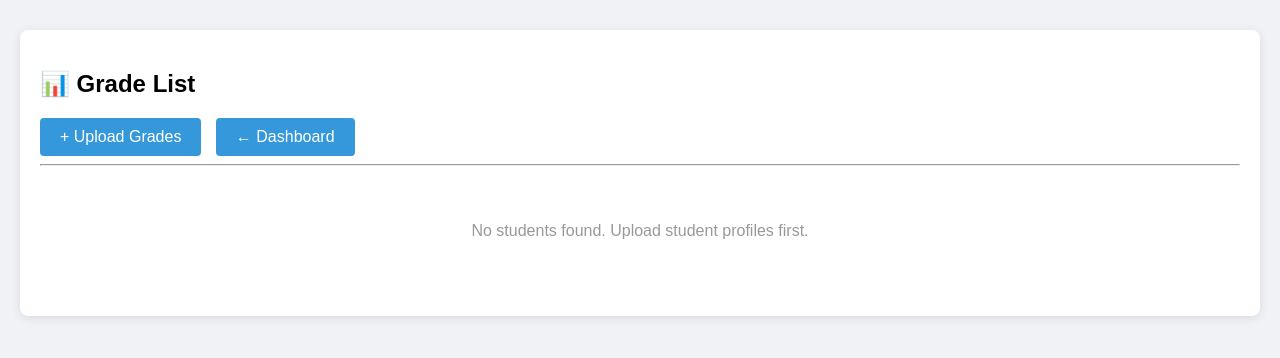
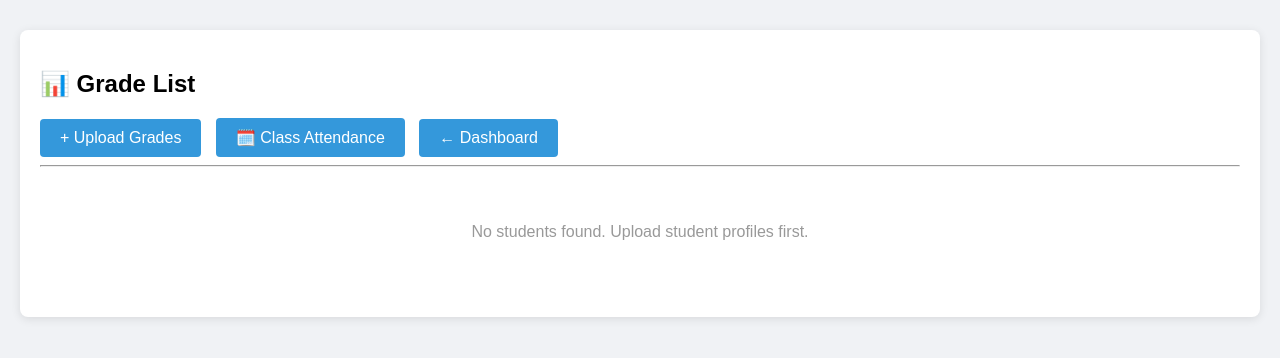
Before and after one commit to civ1977/smashed_sfs_project, a Django app: template smashed_sfs/templates/grades/list.html in a window 1280 px wide. Shown: the part 98-456 px from the top of the page. Run offline with Django 5.2, Linux system fonts and the light colour scheme; the template is opened without the code that fills it, so the values that code supplies are empty.

Commit message:
Add Class Attendance nav link to Grade List page
Should have shipped with the attendance feature commit (90b4b3d) -
the Grade List page had no way to navigate to the Class Attendance
view.

Co-Authored-By: Claude Sonnet 5 <noreply@anthropic.com>
Claude-Session: https://claude.ai/code/session_017nic9UCin36DcE7D3Do4eS

```diff
--- a/smashed_sfs/templates/grades/list.html
+++ b/smashed_sfs/templates/grades/list.html
@@ -5,6 +5,7 @@
 <h2>📊 Grade List</h2>
 
 <a href="{% url 'upload_grades' %}" class="btn">+ Upload Grades</a>
+<a href="{% url 'view_attendance' 'all' %}" class="btn">🗓️ Class Attendance</a>
 <a href="{% url 'dashboard' %}" class="btn">← Dashboard</a>
 
 <hr>
```
